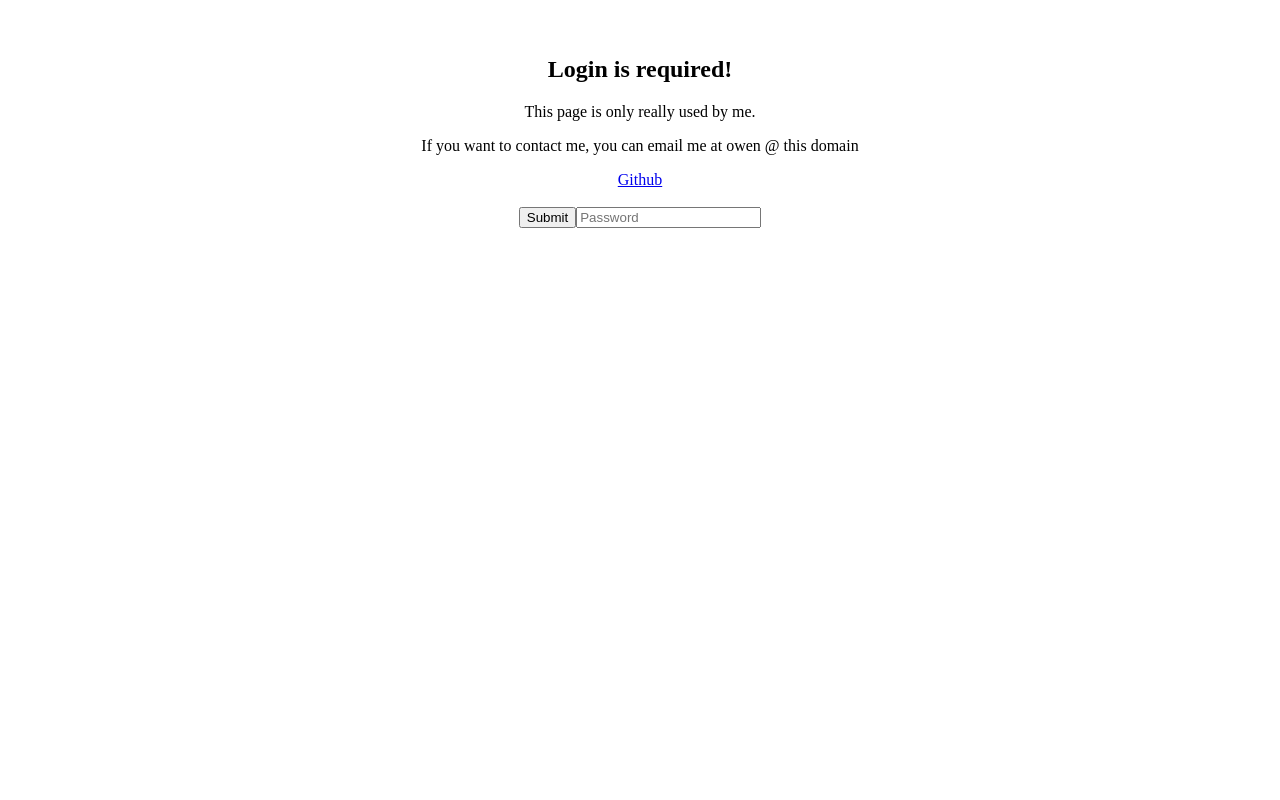
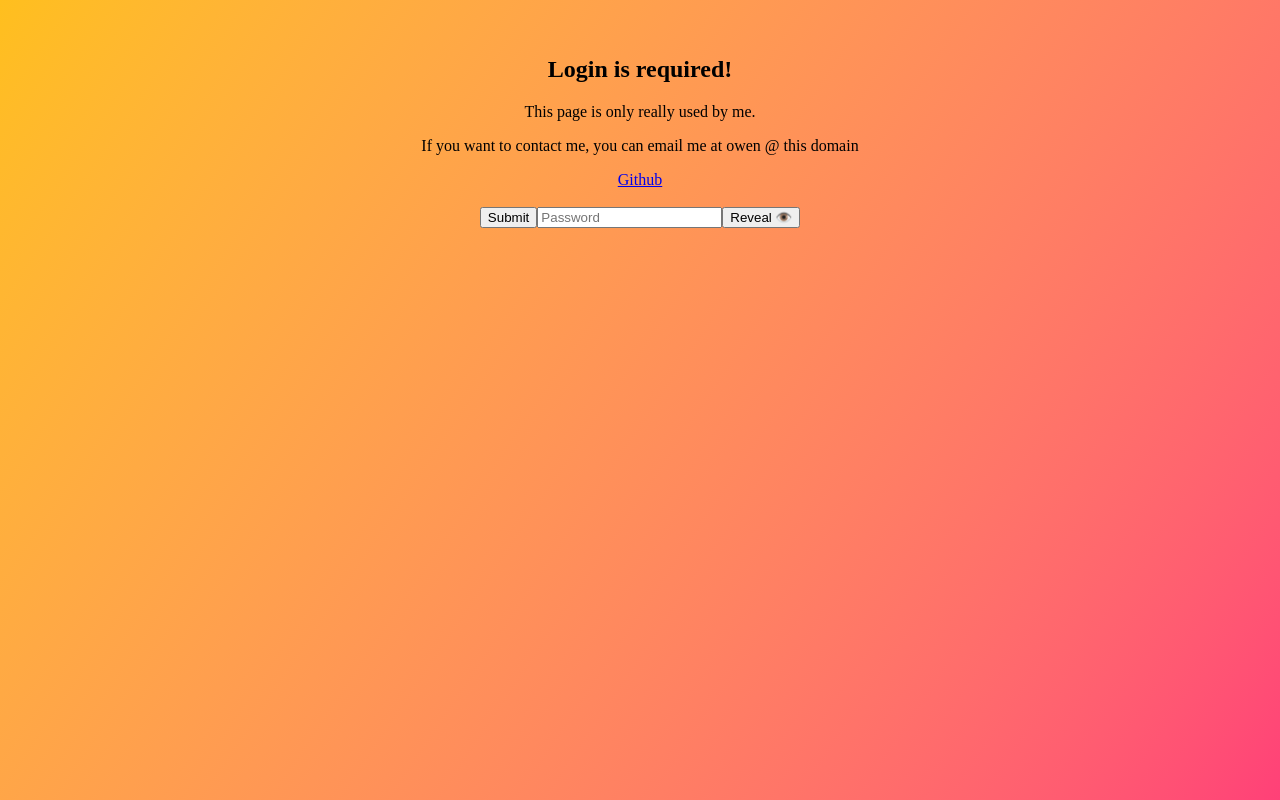
Before and after one commit to Ownwn/PersonalSite, a React (Vite) app: page /auth in a window 1280 px wide. Built offline with nearby package versions, Linux system fonts and the light colour scheme.

Commit message:
WIP Password visibility box

```diff
--- a/src/App.tsx
+++ b/src/App.tsx
@@ -1,7 +1,7 @@
 import { BrowserRouter, Route, Routes } from "react-router-dom";
 import { NotFound } from "./routes/notFound.tsx";
 import { HomePage } from "./routes/home/homePage.tsx";
-import { AuthPage } from "./routes/authPage.tsx";
+import { AuthPage } from "./routes/auth/authPage.tsx";
 import { ChatPage } from "./routes/c/chatPage.tsx";
 
 import "./app.css";
--- /dev/null
+++ b/src/routes/auth/authPage.module.css
@@ -0,0 +1,21 @@
+
+
+.homeBackground {
+    --hdr-gradient: linear-gradient(
+            124deg in oklab,
+            oklch(94% 0.22 58) 0%, oklch(90% 0.36 18) 111% 111%
+    );
+    --sdr-gradient: linear-gradient(124deg, #ffbf1e 0%, #ff047d 111% 111%);
+
+    background: var(--hdr-gradient);
+
+    min-height: 100vh;
+    width: 100vw;
+    margin: 0;
+    padding: 0;
+    position: absolute;
+    top: 0;
+    left: 0;
+    box-sizing: border-box;
+    overflow-x: hidden;
+}
--- /dev/null
+++ b/src/routes/auth/authPage.tsx
@@ -0,0 +1,68 @@
+import {useState} from "react";
+import {useFormStatus} from "react-dom";
+import styles from "./authPage.module.css";
+
+export function AuthPage() {
+    const [response, setResponse] = useState("");
+    const [passwordVisibility, setPasswordVisibility] = useState("text");
+
+    return <div className={styles.homeBackground}>
+        <br/>
+        <br/>
+        <div className="center">
+            <h2>Login is required!</h2>
+            <p>This page is only really used by me.</p>
+            <p> If you want to contact me, you can email me at owen @ this domain</p>
+            <a href="https://github.com/Ownwn">Github</a>
+            <br/>
+            <br/>
+
+            <form action={sendPassword}>
+                <PasswordForm passwordType={passwordVisibility} togglePasswordVis={togglePasswordVis}
+                              response={response}/>
+            </form>
+        </div>
+
+    </div>;
+
+
+    function togglePasswordVis() {
+        if (passwordVisibility === "text") {
+            setPasswordVisibility("password");
+        } else {
+            setPasswordVisibility("text");
+        }
+    }
+
+
+    async function sendPassword(formData: any) {
+        setResponse("Loading...");
+
+        const res = await fetch("checkAuth", {
+            method: "POST",
+            headers: {
+                "Content-Type": "application/json"
+            },
+            body: JSON.stringify(Object.fromEntries(formData))
+        });
+
+        setResponse(res.ok ? "Cookie set!" : "Fail");
+
+    }
+}
+
+// @ts-ignore
+function PasswordForm({ passwordType, togglePasswordVis, response }) {
+    const status = useFormStatus();
+    return (
+        <>
+            <button type="submit">Submit</button>
+
+            <input type={passwordType} required name="password" placeholder="Password"/>
+            <button type="button" onClick={togglePasswordVis}>Reveal 👁️</button>
+
+            <p>{status.pending ? "Loading.." : response}</p>
+
+        </>
+    );
+}
--- a/src/routes/authPage.tsx
+++ /dev/null
@@ -1,51 +0,0 @@
-import {useState} from "react";
-import {useFormStatus} from "react-dom";
-
-export function AuthPage() {
-    const [response, setResponse] = useState("");
-
-    return <>
-        <br/>
-        <br/>
-        <div className="center">
-            <h2>Login is required!</h2>
-            <p>This page is only really used by me.</p>
-            <p> If you want to contact me, you can email me at owen @ this domain</p>
-            <a href="https://github.com/Ownwn">Github</a>
-            <br/>
-            <br/>
-
-            <form action={sendPassword}>
-                <PasswordForm/>
-            </form>
-        </div>
-
-    </>;
-
-    function PasswordForm() {
-        const status = useFormStatus();
-        return (
-            <>
-                <button type="submit">Submit</button>
-                <input type="password" required name="password" placeholder="Password"/>
-                <p>{status.pending ? "Loading.." : response}</p>
-            </>
-        );
-    }
-
-
-    async function sendPassword(formData: any) {
-        setResponse("Loading...");
-
-        const res = await fetch("checkAuth", {
-            method: "POST",
-            headers: {
-                "Content-Type": "application/json"
-            },
-            body: JSON.stringify(Object.fromEntries(formData))
-        });
-
-        setResponse(res.ok ? "Cookie set!" : "Fail");
-
-    }
-}
```
